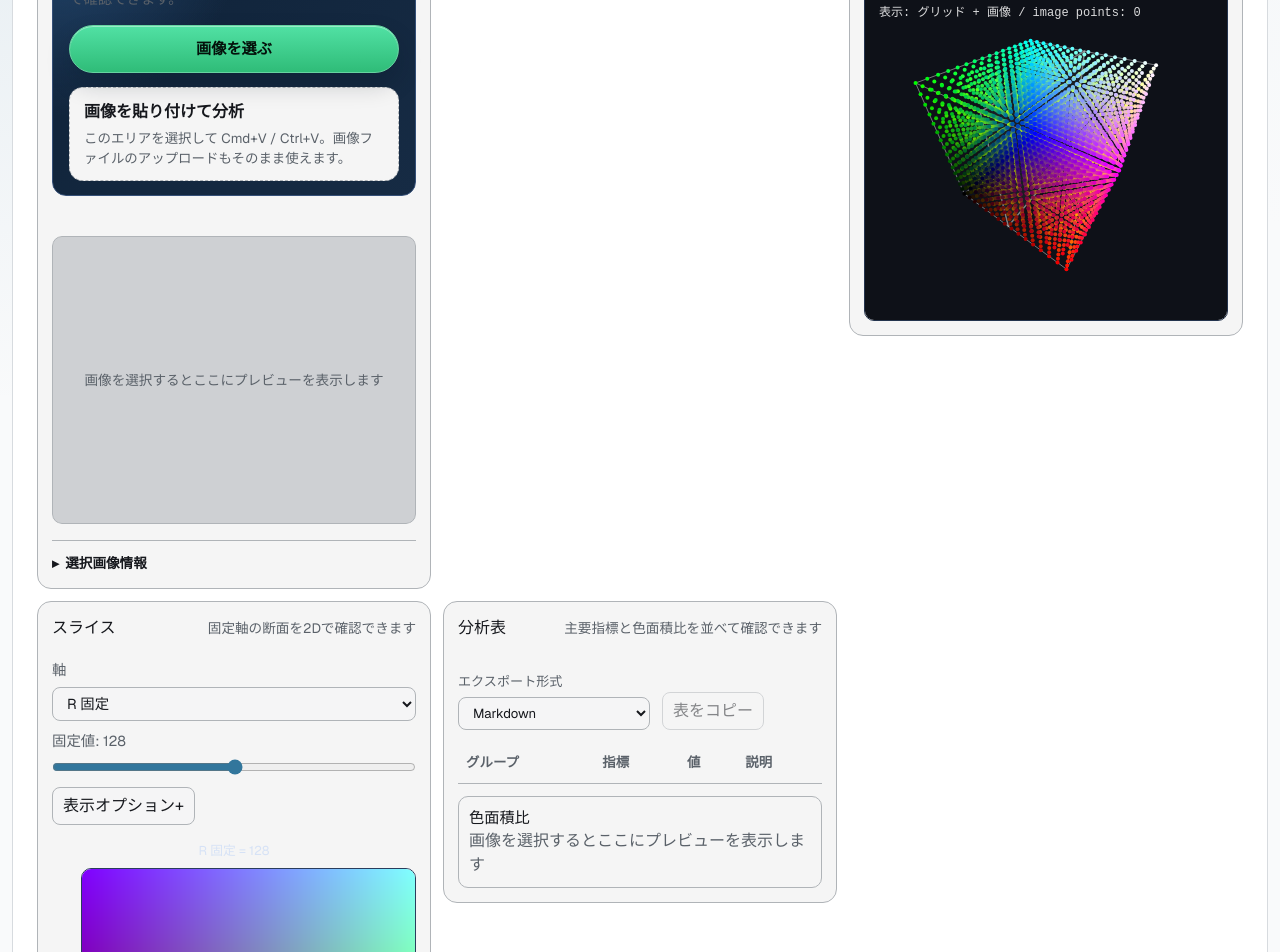
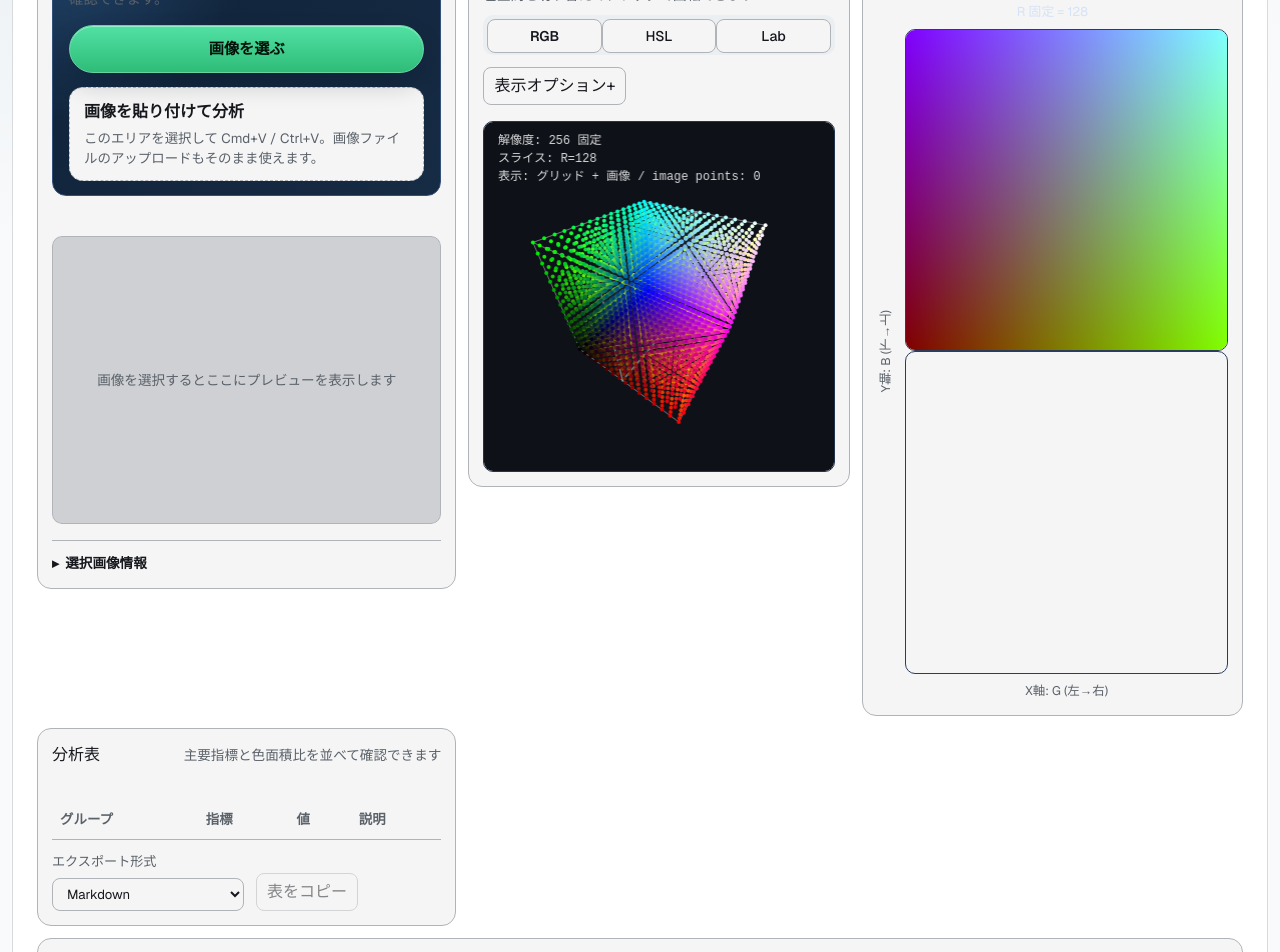
Before and after one commit to Shunkicreate/IroMap, a Next.js app in the folder web/: page / in a window 1280 px wide. Shown: the part 420-1372 px from the top of the page. Built offline with nearby package versions, Linux system fonts and the light colour scheme.

Commit message:
Adjust analysis panel layout

```diff
--- a/web/src/app/globals.css
+++ b/web/src/app/globals.css
@@ -241,6 +241,12 @@
   gap: 0.75rem;
   grid-template-columns: minmax(0, 1fr);
   align-items: start;
+}
+
+.workbenchVisualStack {
+  display: grid;
+  gap: 0.75rem;
+  align-content: start;
 }
 
 .visualizationGrid {
@@ -1289,7 +1295,7 @@
   }
 
   .workbenchInteractiveGrid {
-    grid-template-columns: repeat(3, minmax(0, 1fr));
+    grid-template-columns: minmax(0, 1.1fr) minmax(0, 1fr) minmax(0, 1fr);
   }
 
   .photoAnalysisOverviewGrid {
@@ -1334,6 +1340,6 @@
 
 @media (min-width: 90em) {
   .workbenchInteractiveGrid {
-    grid-template-columns: repeat(5, minmax(0, 1fr));
+    grid-template-columns: minmax(0, 1.15fr) minmax(0, 1fr) minmax(0, 0.95fr) minmax(0, 1fr);
   }
 }
--- a/web/src/features/workbench/color-workbench.tsx
+++ b/web/src/features/workbench/color-workbench.tsx
@@ -465,6 +465,7 @@ export function ColorWorkbench() {
           onPaste={handlePhotoPaste}
         />
 
+        <div className="workbenchVisualStack">
           <WorkbenchScatterPanel result={baselineTarget.result} />
 
           <section className="panel">
@@ -497,7 +498,9 @@ export function ColorWorkbench() {
             >
               <div className={controlStyles.cubeSettings}>
                 <div className={controlStyles.cubeOverlayMode}>
-                <span className={controlStyles.cubeControlLabel}>{t("cubeOverlayModeLabel")}</span>
+                  <span className={controlStyles.cubeControlLabel}>
+                    {t("cubeOverlayModeLabel")}
+                  </span>
                   <Tabs
                     value={cubeOverlayMode}
                     onValueChange={(value) => setCubeOverlayMode(value as RgbCubeOverlayMode)}
@@ -589,6 +592,7 @@ export function ColorWorkbench() {
               onColorSelect={handleColorSelect}
             />
           </section>
+        </div>
 
         <SliceCanvas
           space={space}
@@ -609,7 +613,6 @@ export function ColorWorkbench() {
         />
 
         <WorkbenchMetricsPanel
-          result={baselineTarget.result}
           copyFormat={copyFormat}
           metricRows={localizedBaselineMetricRows}
           onCopyFormatChange={setCopyFormat}
--- a/web/src/features/workbench/workbench-analysis-panel.tsx
+++ b/web/src/features/workbench/workbench-analysis-panel.tsx
@@ -1,4 +1,5 @@
 import { GraphFrame } from "@/components/graph/graph-frame";
+import { ColorSwatch } from "@/components/workbench/color-swatch";
 import { PanelHeader } from "@/components/workbench/panel-header";
 import { t } from "@/i18n/translate";
 import type { PhotoAnalysisResult } from "@/domain/photo-analysis/photo-analysis";
@@ -8,6 +9,7 @@ import panelStyles from "@/features/workbench/workbench-analysis-panel.module.cs
 import {
   getHueInsightLabel,
   getSaturationInsightLabel,
+  ratioFormatter,
 } from "@/features/workbench/workbench-shared";
 
 type Props = {
@@ -79,6 +81,19 @@ export function WorkbenchAnalysisPanel({
         {result ? (
           <>
             <article className={analysisStyles.analysisCard}>
+              <h3>{t("photoColorAreaRatio")}</h3>
+              <ul className={analysisStyles.areaList}>
+                {result.colorAreas.map((area) => (
+                  <li key={area.label}>
+                    <ColorSwatch color={area.rgb} />
+                    <span>{area.label === "others" ? t("photoOthers") : area.label}</span>
+                    <strong>{ratioFormatter.format(area.ratio / 100)}</strong>
+                  </li>
+                ))}
+              </ul>
+            </article>
+
+            <article className={analysisStyles.analysisCard}>
               <h3>{t("workbenchHistogramCardTitle")}</h3>
               <GraphFrame
                 xLabel={t("graphAxisLuminance")}
--- a/web/src/features/workbench/workbench-metrics-panel.tsx
+++ b/web/src/features/workbench/workbench-metrics-panel.tsx
@@ -1,23 +1,12 @@
 import { InfoTooltip } from "@/components/workbench/info-tooltip";
 import { PanelHeader } from "@/components/workbench/panel-header";
-import { ColorSwatch } from "@/components/workbench/color-swatch";
-import type {
-  ExportFormat,
-  PhotoAnalysisResult,
-  WorkbenchMetricRow,
-} from "@/domain/photo-analysis/photo-analysis";
+import type { ExportFormat, WorkbenchMetricRow } from "@/domain/photo-analysis/photo-analysis";
 import controlStyles from "@/features/workbench/workbench-controls.module.css";
-import analysisStyles from "@/features/workbench/workbench-analysis-shared.module.css";
 import panelStyles from "@/features/workbench/workbench-analysis-panel.module.css";
-import {
-  formatMetricValue,
-  isVisibleMetricRow,
-  ratioFormatter,
-} from "@/features/workbench/workbench-shared";
+import { formatMetricValue, isVisibleMetricRow } from "@/features/workbench/workbench-shared";
 import { t } from "@/i18n/translate";
 
 type Props = {
-  result: PhotoAnalysisResult | null;
   copyFormat: ExportFormat;
   metricRows: WorkbenchMetricRow[];
   onCopyFormatChange: (format: ExportFormat) => void;
@@ -25,7 +14,6 @@ type Props = {
 };
 
 export function WorkbenchMetricsPanel({
-  result,
   copyFormat,
   metricRows,
   onCopyFormatChange,
@@ -34,27 +22,6 @@ export function WorkbenchMetricsPanel({
   return (
     <section className={`panel ${panelStyles.panel}`}>
       <PanelHeader titleKey="panelMetrics" requirementsKey="panelMetricsRequirements" />
-
-      <div className={panelStyles.controls}>
-        <label>
-          {t("workbenchCopyFormatWorkbenchLabel")}
-          <select
-            value={copyFormat}
-            onChange={(event) => onCopyFormatChange(event.target.value as ExportFormat)}
-          >
-            <option value="markdown">{t("workbenchExportMarkdown")}</option>
-            <option value="csv">{t("workbenchExportCsv")}</option>
-            <option value="tsv">{t("workbenchExportTsv")}</option>
-          </select>
-        </label>
-        <button
-          type="button"
-          onClick={() => void onCopyMetricTable()}
-          disabled={metricRows.length === 0}
-        >
-          {t("workbenchTableCopy")}
-        </button>
-      </div>
 
       <div className={panelStyles.metricsTableWrap}>
         <table className={panelStyles.metricsTable}>
@@ -87,22 +54,26 @@ export function WorkbenchMetricsPanel({
         </table>
       </div>
 
-      <article className={analysisStyles.analysisCard}>
-        <h3>{t("photoColorAreaRatio")}</h3>
-        {result ? (
-          <ul className={`${analysisStyles.areaList} areaList`}>
-            {result.colorAreas.map((area) => (
-              <li key={area.label}>
-                <ColorSwatch color={area.rgb} />
-                <span>{area.label === "others" ? t("photoOthers") : area.label}</span>
-                <strong>{ratioFormatter.format(area.ratio / 100)}</strong>
-              </li>
-            ))}
-          </ul>
-        ) : (
-          <p className="muted">{t("photoPreviewEmpty")}</p>
-        )}
-      </article>
+      <div className={panelStyles.controls}>
+        <label>
+          {t("workbenchCopyFormatWorkbenchLabel")}
+          <select
+            value={copyFormat}
+            onChange={(event) => onCopyFormatChange(event.target.value as ExportFormat)}
+          >
+            <option value="markdown">{t("workbenchExportMarkdown")}</option>
+            <option value="csv">{t("workbenchExportCsv")}</option>
+            <option value="tsv">{t("workbenchExportTsv")}</option>
+          </select>
+        </label>
+        <button
+          type="button"
+          onClick={() => void onCopyMetricTable()}
+          disabled={metricRows.length === 0}
+        >
+          {t("workbenchTableCopy")}
+        </button>
+      </div>
     </section>
   );
 }
```
Also changed, not shown: 1 other file (tests, documents, lock files or other folders). Lines whose indentation alone changed are shown as unchanged.
